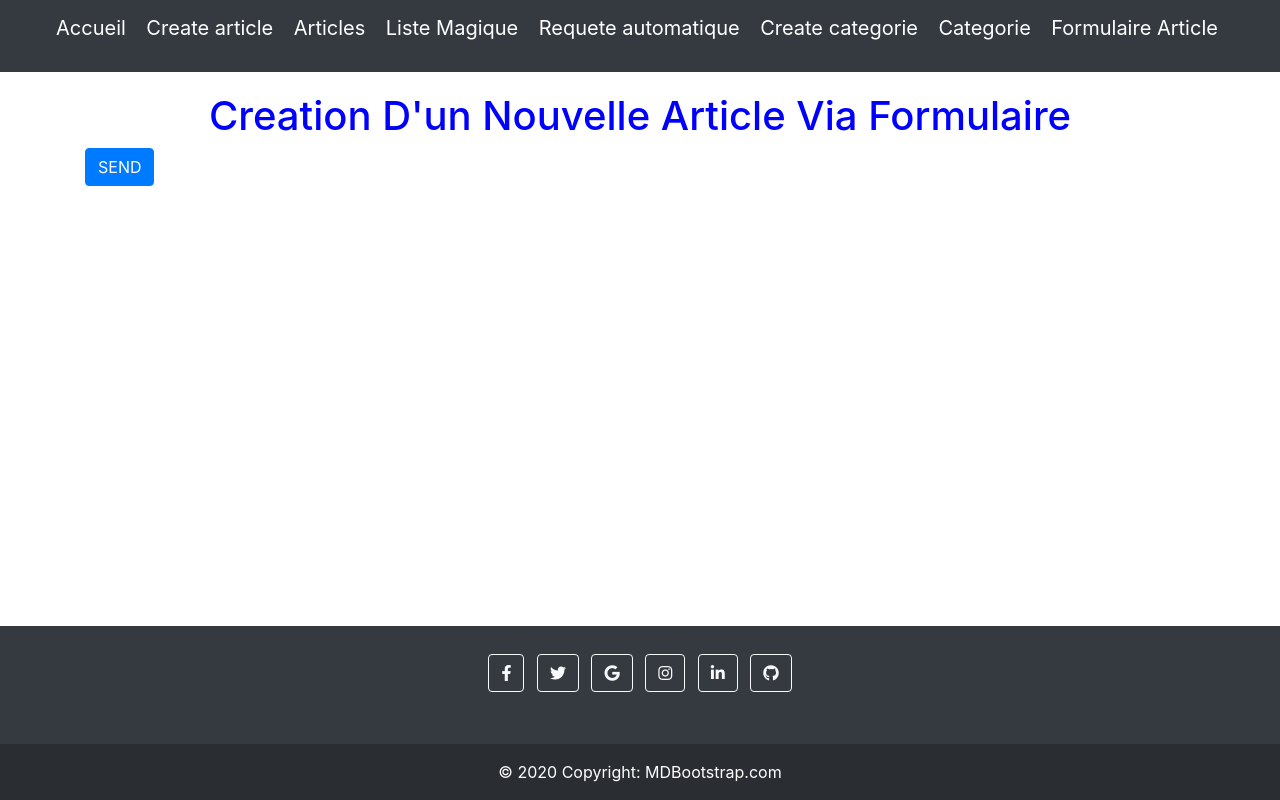
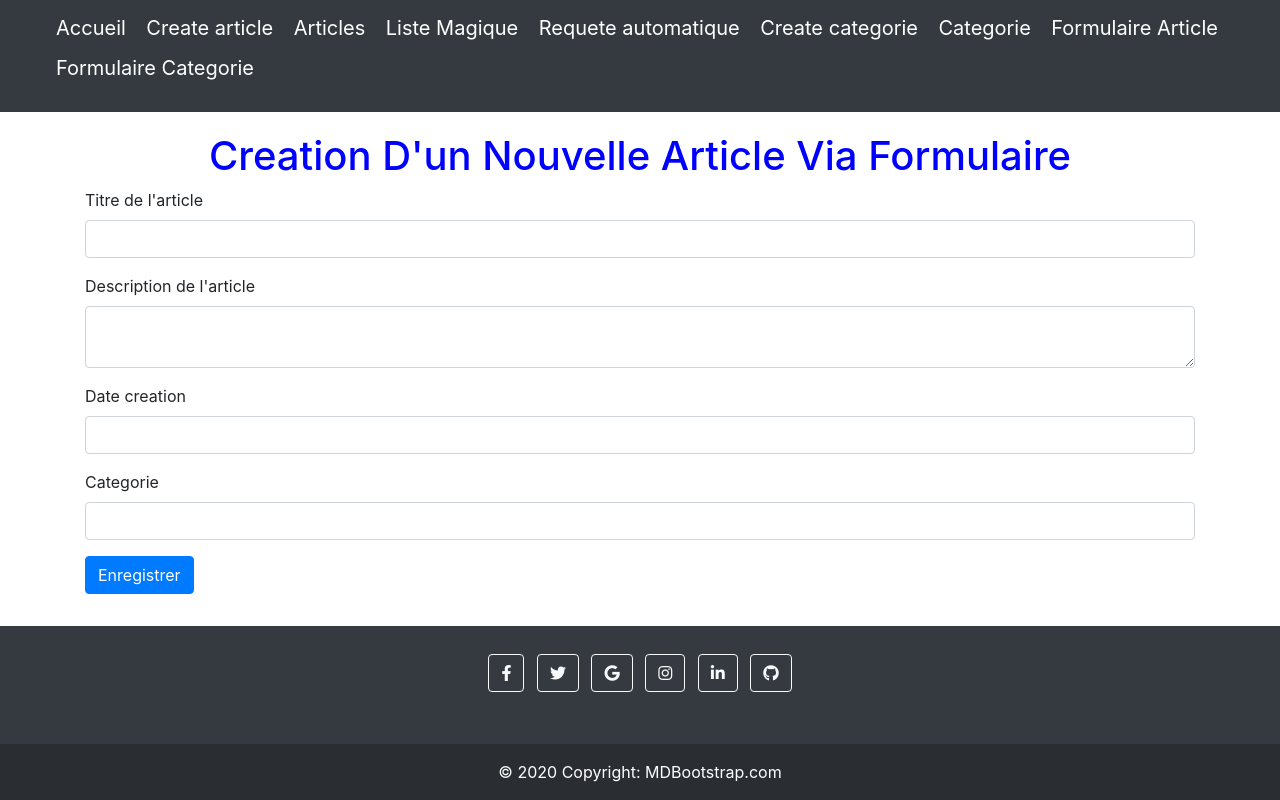
Before and after one commit to leeloo82/blog2, a Symfony app: template templates/article/add.html.twig in a window 1280 px wide. Run offline with Twig, Linux system fonts and the light colour scheme; the template is opened without the code that fills it, so the values that code supplies are empty; form fields are guessed from the names that the template uses; some libraries are stand-ins or nearby versions.

Commit message:
add formulaire categorie

```diff
--- a/src/Repository/ArticleRepository.php
+++ b/src/Repository/ArticleRepository.php
@@ -113,7 +113,11 @@ class ArticleRepository extends ServiceEntityRepository
 
     }
     /**
-    //     * @return Article[] Returns an array of Article objects
+     * //     * @return Article[] Returns an array of Article objects
+     * @param int $CategorieId
+     * @return array
+     * @throws \Doctrine\DBAL\Exception
+     */
     //     */
     public function findOneByIdJoinedToCategory(int $CategorieId):array
     {
--- a/templates/article/add.html.twig
+++ b/templates/article/add.html.twig
@@ -8,15 +8,38 @@
 
     <div class="example-wrapper">
         <h1>creation d'un nouvelle article via formulaire</h1>
-        <div class="container">
-            <div class="row">
-                <div class="col-md-4">
-                    {{ form_start(formArticle) }}
-                    <input type="submit" value="SEND" class="btn btn-primary"/>
-                    {{ form_end(formArticle) }}
+        <div class="form container ">
+            {{ form_start(formArticle) }}
+            {# {{dump()}} #}
+                <div class="form-group">
+                    {# use pour les label#}
+                    {{ form_label(formArticle.titre,'Titre de l\'article') }}
+                    {# use pour le champ de type input #}
+                    {{ form_widget(formArticle.titre,{'attr':{'class':'form-control'}}) }}
+                    {{ form_errors(formArticle.titre) }}
+                </div>
+                <div class="form-group">
+                    {# use pour les label#}
+                    {{ form_label(formArticle.titre,'Description de l\'article') }}
+                    {# use pour le champ de type input #}
+                    {{ form_widget(formArticle.description,{'attr':{'class':'form-control form-control'}}) }}
+                    {{ form_errors(formArticle.description) }}
+                </div>
+                <div class="form-group">
+                    {{ form_label(formArticle.DateCreation) }}
+                    {{ form_widget(formArticle.DateCreation) }}
+                </div>
+                <div class="form-group">
+                    {# use pour les label#}
+                    {{ form_label(formArticle.categorie,'Categorie') }}
+                    {{ form_widget(formArticle.categorie) }}
+                </div>
+                <div>
+                    <input type="submit" value="Enregistrer" class="btn btn-primary"/>
+                </div>
 
-                </div>
-            </div>
+            {{ form_end(formArticle) }}
+
         </div>
        {#{{form(formArticle)}} #}
 
--- a/templates/base.html.twig
+++ b/templates/base.html.twig
@@ -32,6 +32,8 @@
                         <li class="navbar-brand"> <a href="{{ path('app_article_categorie')}}" title="categorie" class="text-white" >Create categorie</a></li>
                         <li class="navbar-brand"> <a href="{{ path('list_categorie')}}" title="categorie" class="text-white" >Categorie</a></li>
                         <li class="navbar-brand"> <a href="{{ path('app_form_art')}}" title="formulaire" class="text-white" >Formulaire Article</a></li>
+                        <li class="navbar-brand"> <a href="{{ path('app_form_categ')}}" title="formulaire" class="text-white" >Formulaire Categorie</a></li>
+                        {#  #}
                     </ul>
                 </nav>
             {% endblock %}
```
Also changed, not shown: public/css/screen.css (+10 -4 lines), src/Controller/ArticleController.php (+37 -0 lines), src/Entity/Categorie.php (+15 -0 lines), src/Form/CategorieType.php (added, +30 -0 lines), templates/article/addCateg.html.twig (added, +23 -0 lines), 1 other file.
